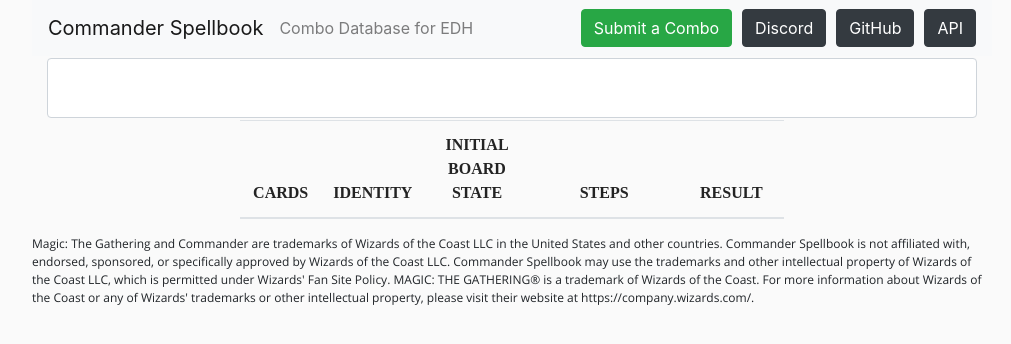
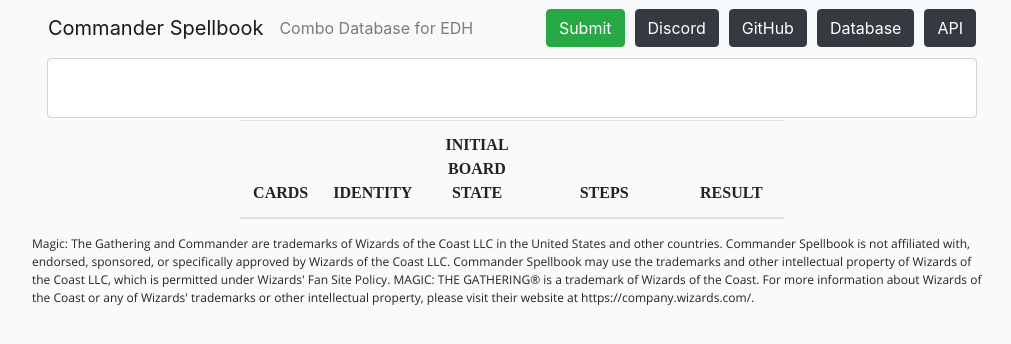
Before and after one commit to ArtSabintsev/CommanderSpellbook, a plain HTML site: page index.html in a window 1280 px wide. Shown: the whole page, without its empty margins (128-1139 px from the left). Drawn offline with nearby package versions, Linux system fonts and the light colour scheme; no server answers; a script that the page names is missing; a web font is replaced by a local one.

Commit message:
Submit a Combo updated

```diff
--- a/index.html
+++ b/index.html
@@ -75,7 +75,7 @@
       <ul class="nav navbar-nav navbar-right ml-auto">
         <li class="nav-item">
           <button class="btn btn-success d-none d-lg-inline-block" data-toggle="modal"
-            data-target="#submitComboModal">Submit a Combo</button>
+            data-target="#submitComboModal">Submit</button>
           <a class="d-inline d-lg-none" role="button" data-toggle="modal" data-target="#submitComboModal">Submit a
             Combo</a>
         </li>
@@ -90,6 +90,12 @@
             href="https://github.com/ArtSabintsev/CommanderSpellbook">GitHub</a>
           <a class="d-inline d-lg-none" role="button" target="_blank"
             href="https://github.com/ArtSabintsev/CommanderSpellbook">GitHub</a>
+        </li>
+        <li class="nav-item">
+          <a class="btn btn-dark d-none d-lg-inline-block" role="button" target="_blank"
+            href="https://docs.google.com/spreadsheets/d/1JJo8MzkpuhfvsaKVFVlOoNymscCt-Aw-1sob2IhpwXY/">Database</a>
+          <a class="d-inline d-lg-none" role="button" target="_blank"
+            href="https://docs.google.com/spreadsheets/d/1JJo8MzkpuhfvsaKVFVlOoNymscCt-Aw-1sob2IhpwXY/">Database</a>
         </li>
         <li class="nav-item">
           <a class="btn btn-dark d-none d-lg-inline-block" role="button" target="_blank"
@@ -145,17 +151,20 @@
           </button>
         </div>
         <div class="modal-body">
-          At this time, combo submissions are only being accepted via Discord, as we've learned from experience, that many of them require a discussion. If your combo isn't listed here, please join us on Discord to contribute to the catalogue.
+          At this time, combo submissions are only being accepted via Discord, as we've learned from experience, that
+          many of them require a discussion. If your combo isn't listed here, please join us on Discord to contribute to
+          the catalogue.
         </div>
         <div class="modal-footer">
           <button type="button" class="btn btn-secondary" data-dismiss="modal">Close</button>
-          <a role="button" class="btn btn-success" target="_blank" href="https://discord.com/invite/DkAyVJG">Join us on Discord</a>
+          <a role="button" class="btn btn-success" target="_blank" href="https://discord.com/invite/DkAyVJG">Join us on
+            Discord</a>
         </div>
       </div>
     </div>
   </div>
 
-<!-- Filter Combo Table -->
+  <!-- Filter Combo Table -->
   <script>
     $(document).ready(function () {
       // Filter table on search
```
